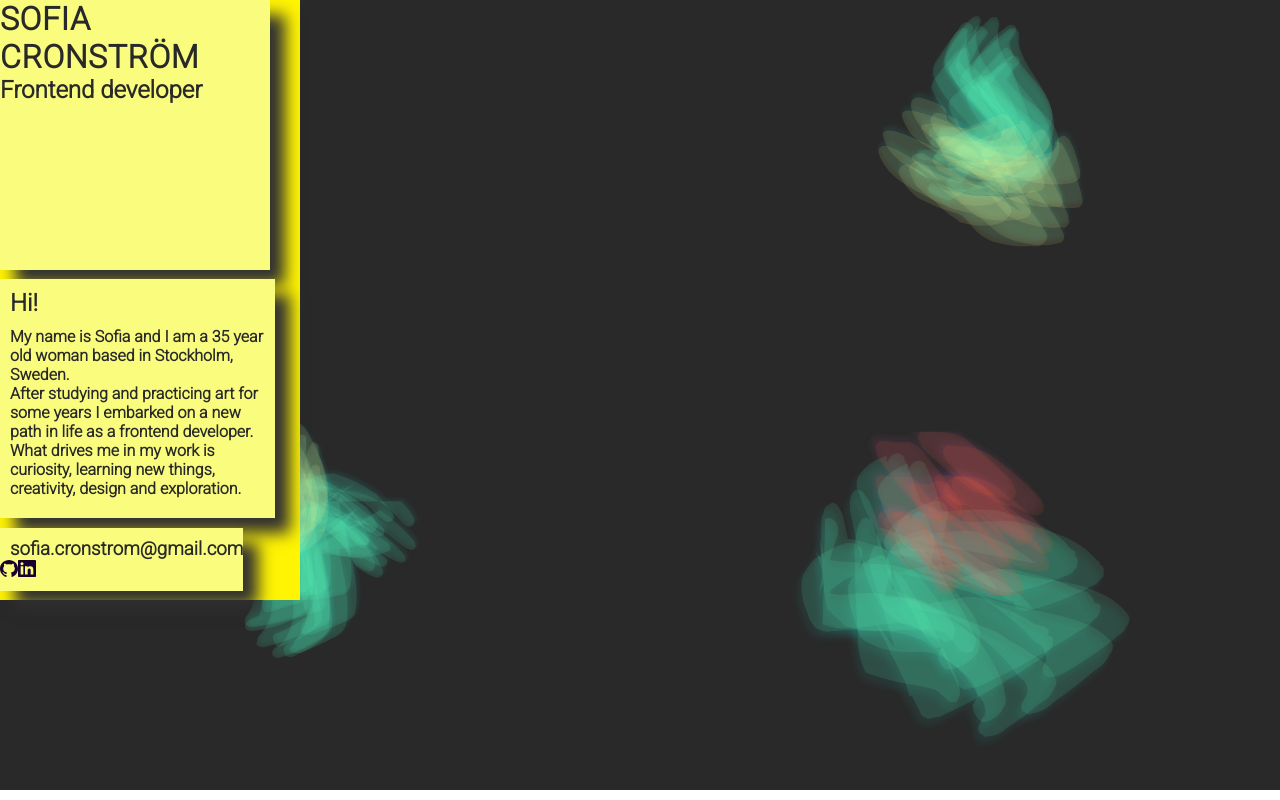
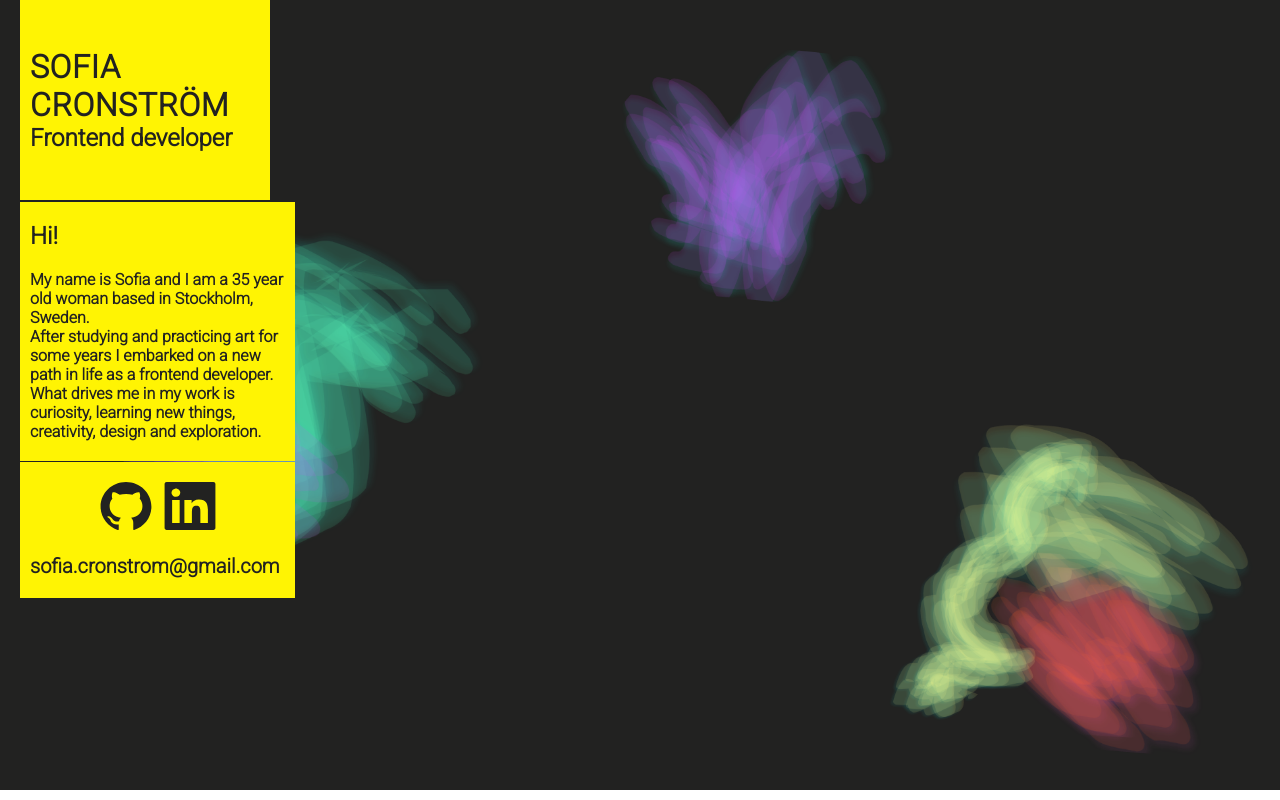
Before and after one commit to SofiaCronstrom/sofiaPortfolio, a React (Create React App) app: page / in a window 1280 px wide. Built offline with nearby package versions, Linux system fonts and the light colour scheme.

Commit message:
restyling about.css changing color on svgs

```diff
--- a/src/components/about.js
+++ b/src/components/about.js
@@ -25,9 +25,7 @@ const About = () => {
 
           </div>
           <div className="text-head">
-            <div className="text">
-                <h3>sofia.cronstrom@gmail.com</h3>
-            </div>
+
             <div className="gitText">
                 <a href='https://github.com/SofiaCronstrom'>
                 <img src={GithubIcon} className="github" alt="github icon with link to my githubpage when clicked"/>
@@ -38,6 +36,9 @@ const About = () => {
                 <img src={LinkedinIcon} className="linkedin" alt="linkedin icon with link to my linkedin when clicked"/>
                 </a>
             </div>
+            <div className="text">
+                <p className="mail">sofia.cronstrom@gmail.com</p>
+            </div>
         </div>
         </div>
     </div>
--- a/src/pages/first.css
+++ b/src/pages/first.css
@@ -1,11 +1,12 @@
 /* FIRST PAGE */
 .wrapper{
-    background-image: url("../images/Group\ 26.png");
+    background-image: url("../images/Group\ 29.png");
     background-position: center center;
     background-attachment: fixed;
     background-repeat: no-repeat;
     background-size: contain;
-    background-color: #292929;
+    background-color: #222221;
+
 
     height: 790px;
     display: flex;
--- a/src/style/about.css
+++ b/src/style/about.css
@@ -7,7 +7,7 @@
   }
   .index-name{
     font-family: var(--paraG-font);
-    color: #292929;
+    color: #222221;
     font-weight: bolder;
     font-size: 2em;
     letter-spacing: 0.02em;
@@ -15,28 +15,29 @@
 
     .index-header, .index-2{
       font-family: var(--paraG-font);
-      color: #292929;
+      color: #222221;
       font-size: 1.5em;
-      font-weight: bold;
     }
 
   .text-container{
-
-    background-color: #FFF403;
+    opacity: 1;
     height: 600px;
     display: grid;
     grid-template-columns: repeat(1, 300px);
     justify-content: start;
     justify-items: start;
     align-items: start;
-
+    margin-left: 20px;
 
   }
   .profile-container{
-    width: 270px;
-    height: 270px;
-    background-color: #fafc7e;
-    box-shadow: 15px 15px 15px #313131;
+    width: 250px;
+    height: 200px;
+    background-color: #FFF403;
+    padding: 10px;
+    display: flex;
+    align-items: center;
+    /*box-shadow: 15px 15px 15px #313131;*/
   }
   .profile{
 
@@ -45,21 +46,40 @@
     margin: auto 0;
   }
   .text-head{
-    background-color: #fafc7e;
+    background-color: #FFF403;
     padding: 10px 0 10px 0;
     font-weight: 600;
-    box-shadow: 15px 15px 15px #313131;
     font-family: var(--paraG-font);
-    color: #292929;
+    color: #222221;
+    font-size: 16px;
   }
   .text-head h2, h3, p{
-    padding-left: 10px;
-    font-weight: bold;
+    padding: 10px;
+
   }
   .text-head p{
     padding: 10px;
     width: 275px;
+  }
+  .mail{
+   font-size: 20px;
+  }
+  .gitText, .linkedText{
+    padding: 10px 0 10px 0;
+    display: flex;
+    /* color: #222221; */
+    justify-content: center;
 
+  }
+
+  .github{
+    width: 5vw;
+    height: 6vh;
+
+  }
+  .linkedin{
+    width: 5vw;
+    height: 6vh;
 
   }
   @media only screen and (max-width: 700px){
```
Also changed, not shown: src/images/github-icon.svg, src/images/linkedin-icon.svg.
